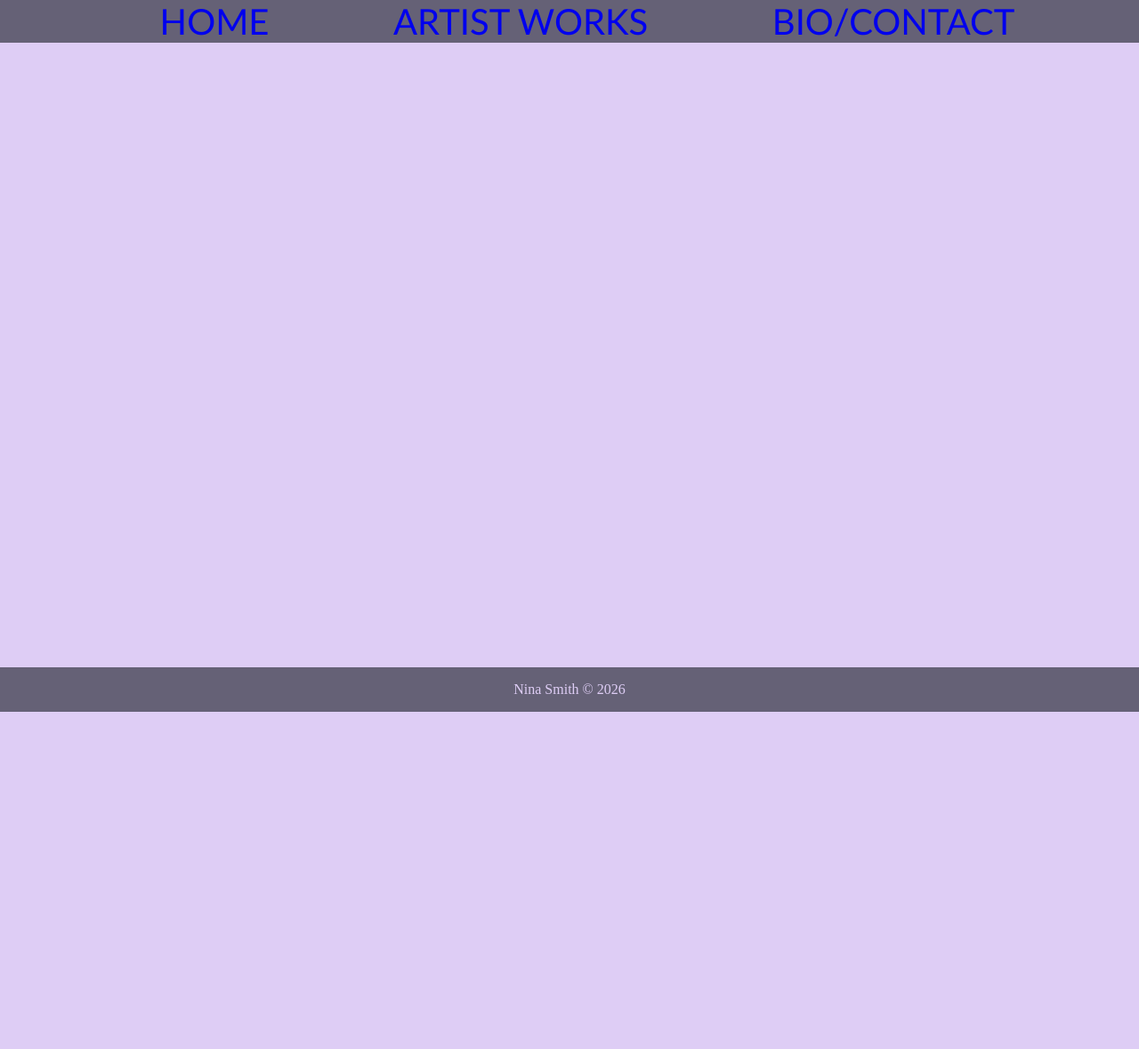
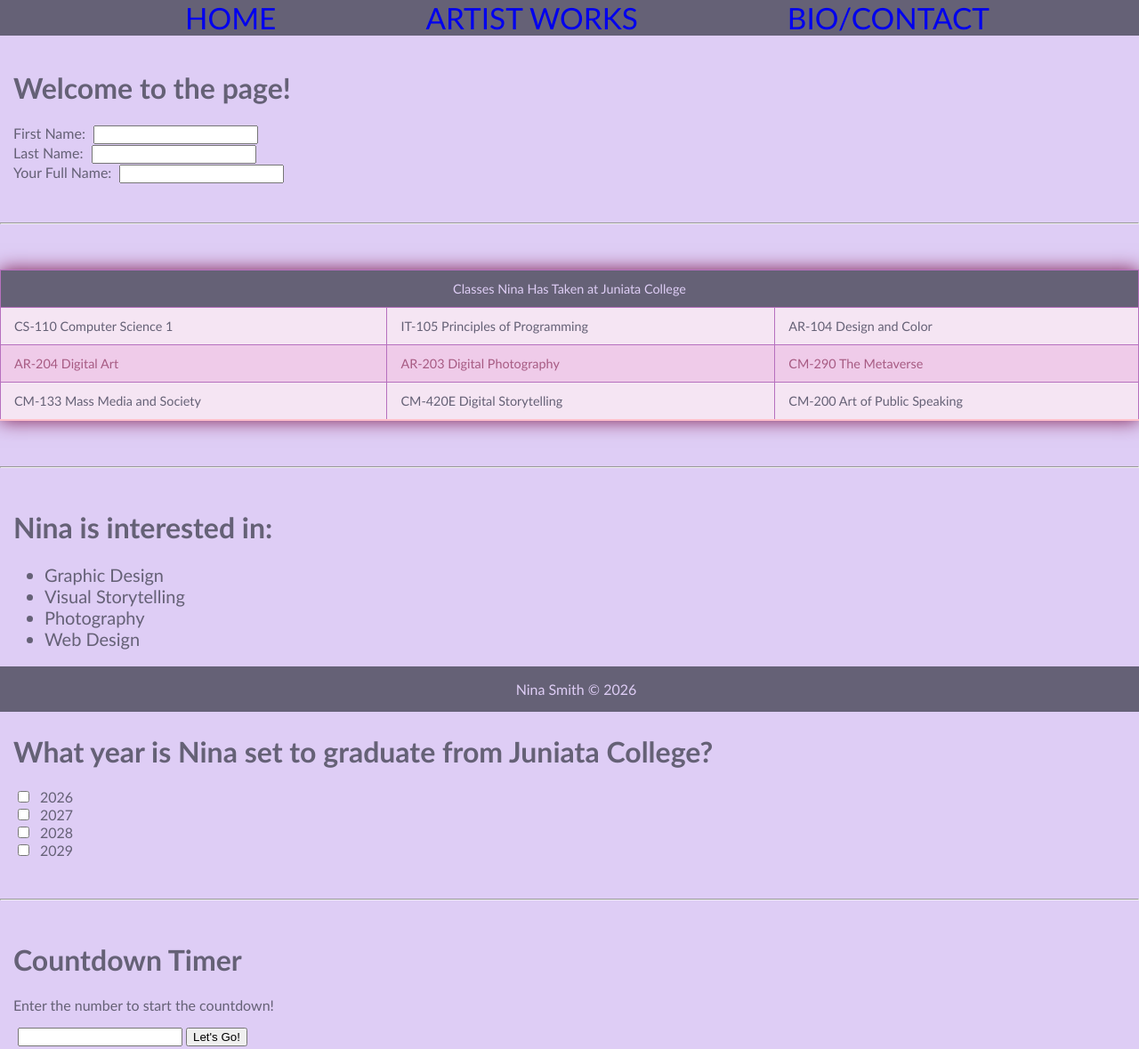
Before and after one commit to nina-07/nina-07.github.io, a plain HTML site: page index.html in a window 1280 px wide. Shown: the whole page at 89% size. Before the commit the page ends 800 px from the top, so only its background shows below. Drawn offline with Linux system fonts and the light colour scheme.

Commit message:
Add files via upload

```diff
--- a/index.html
+++ b/index.html
@@ -18,11 +18,93 @@
             </ul>
         </nav>
     </header>
+    <br>
+    <h1 id="firstHeading">Welcome to the page!</h1>
+    <label>First Name: </label>
+    <input type="text" id="firstName">
+    <br/>
+    <label>Last Name: </label>
+    <input type="text" id="lastName">
+    <br/>
+    <label>Your Full Name: </label>
+    <input type="text" id="fullName">
+    <br/>
+    <br/>
+    <br>
+    <hr>
+    <br/>
+    <table>
+        <thead>
+            <tr>
+                <td colspan="3">Classes Nina Has Taken at Juniata College</td>
+            </tr>
+        </thead>
+        <tbody>
+            <tr>
+                <td>CS-110 Computer Science 1</td>
+                <td>IT-105 Principles of Programming</td>
+                <td>AR-104 Design and Color</td>
+            </tr>
+            <tr>
+                <td>AR-204 Digital Art</td>
+                <td>AR-203 Digital Photography</td>
+                <td>CM-290 The Metaverse</td>
+            </tr>
+            <tr>
+                <td>CM-133 Mass Media and Society</td>
+                <td>CM-420E Digital Storytelling</td>
+                <td>CM-200 Art of Public Speaking</td>
+            </tr>
+        </tbody>
+    </table>
+    <br>
+    <hr>
+    <br>
+    <h1>Nina is interested in:</h1>
+    <ul id="interests">
+        <li>Graphic Design</li>
+        <li>Visual Storytelling</li>
+        <li>Photography</li>
+        <li>Web Design</li>
+    </ul>
+    <br>
+    <hr>
+    <br>
+    <h1>What year is Nina set to graduate from Juniata College?</h1>
+    <input type="checkbox" id="myGradYear" name="2026">
+    <label id="years">2026</label>
+    <br/>
+    <input type="checkbox" id="myGradYear" name="2027">
+    <label id="years">2027</label>
+    <br/>
+    <input type="checkbox" id="myGradYear" name="2028">
+    <label id="years">2028</label>
+    <br/>
+    <input type="checkbox" id="myGradYear" name="2029">
+    <label id="years">2029</label>
+    <br>
+    <br>
+    <br>
+    <hr>
+    <br>
+    <!--Countdown-->
+    <h1>Countdown Timer</h1>
+    <p>Enter the number to start the countdown!</p>
+    <input type="text" id="countNum">
+    <button id="startCount">Let's Go!</button>
+    <p id="displayCount"></p>
 
+    <br/>
+    <br/>
+    <br/>
+    <br/>
+    <br/>
+    <br/>
     <footer>
         <div id="col2">
             <p>Nina Smith © 2026</p>
         </div>
     </footer>
+    <script src="script.js"></script>
 </body>
 </html>
--- /dev/null
+++ b/script.js
@@ -0,0 +1,47 @@
+// Variables
+const grad = document.querySelectorAll("#myGradYear");
+const header1 = document.querySelector("#firstHeading");
+const firstName = document.querySelector("#firstName");
+const lastName = document.querySelector("#lastName");
+const fullName = document.querySelector("#fullName");
+const startCountBtn = document.querySelector("#startCount");
+
+// Display name when typed in nickname to the header
+lastName.oninput = function(){
+    header1.innerText = "Welcome to the site, " + firstName.value + "!";
+    fullName.value = firstName.value + " " + lastName.value;
+}
+
+// Creating stage name from other inputs
+
+// Colors is an array
+// Arrays start at zero and go to n-1
+grad[0].onclick = function(){
+    alert("I am not graduating in 2026!");
+}
+
+grad[1].onclick = function(){
+    alert("I am not graduating in 2027!");
+}
+
+grad[2].onclick = function(){
+    alert("I am graduating in 2028!");
+}
+
+grad[3].onclick = function(){
+    alert("I am not graduating in 2029!");
+}
+
+startCountBtn.onclick = function() {
+    let timeLeft = parseInt(document.querySelector("#countNum").value);
+
+    const IntervalId = setInterval(function() {
+        if (timeLeft <= 0) {
+            clearInterval(IntervalId);
+            document.querySelector("#displayCount").innerText = "Countdown Complete! Now, check out Nina's work!";
+        } else {
+            document.querySelector("#displayCount").innerText = timeLeft;
+            timeLeft = timeLeft - 1;
+        }
+    },1000);
+};
--- a/styles.css
+++ b/styles.css
@@ -27,7 +27,7 @@ nav ul {
     flex-direction: row;
     justify-content: space-evenly;
     margin: 0;
-    font-size: 30pt;
+    font-size: 25pt;
 }
 
 header nav ul li {
@@ -76,3 +76,94 @@ footer {
     text-align: center;
     font-family:'Trebuchet MS', 'Lucida Sans Unicode', 'Lucida Grande', 'Lucida Sans', Arial, sans-serif;
 }
+
+table {
+    width: 100%;
+    border-collapse: collapse;
+    margin: 25px 0;
+    font-size: 0.9em;
+    font-family: 'Trebuchet MS', 'Lucida Sans Unicode', 'Lucida Grande', 'Lucida Sans', Arial, sans-serif;
+    min-width: 400px;
+    box-shadow: 0 0 20px rgb(126, 28, 80);
+}
+
+table thead tr {
+    background-color: var(--secondary);
+    color: var(--bgcolor);
+    text-align: center;
+}
+
+tbody {
+    background-color: rgb(245, 229, 243);
+}
+
+table th, table td {
+    padding:12px 15px;
+    border: 1px solid rgb(182, 112, 190)
+}
+
+table tbody tr {
+    border-bottom: 1px solid rgb(178, 37, 112);
+}
+
+table tbody tr:nth-of-type(even) {
+    background-color: rgb(239, 203, 233);
+    color: rgb(167, 91, 131);
+}
+
+table tbody tr:last-of-type {
+    border-bottom: 2px solid pink;
+}
+
+table tbody tr:hover {
+    background-color: rgb(241, 219, 233);
+}
+
+h1 {
+    color: var(--fourth);
+    font-family: 'Trebuchet MS', 'Lucida Sans Unicode', 'Lucida Grande', 'Lucida Sans', Arial, sans-serif;
+    text-align: left;
+    margin-left: 15px;
+}
+
+#interests {
+    color: var(--fourth);
+    font-family: 'Trebuchet MS', 'Lucida Sans Unicode', 'Lucida Grande', 'Lucida Sans', Arial, sans-serif;
+    text-align: left;
+    margin-left: 10px;
+    font-size: 20px;
+}
+
+p {
+    margin-left: 15px;
+    font-family: 'Trebuchet MS', 'Lucida Sans Unicode', 'Lucida Grande', 'Lucida Sans', Arial, sans-serif;
+}
+
+label {
+    margin-left: 15px;
+    font-family: 'Trebuchet MS', 'Lucida Sans Unicode', 'Lucida Grande', 'Lucida Sans', Arial, sans-serif;
+}
+
+#firstName {
+    margin-left: 5px;
+}
+
+#lastName {
+    margin-left: 5px;
+}
+
+#fullName {
+    margin-left: 5px;
+}
+
+#myGradYear {
+    margin-left: 20px;
+}
+
+#years {
+    margin-left: 5px;
+}
+
+#countNum {
+    margin-left: 20px;
+}
```
